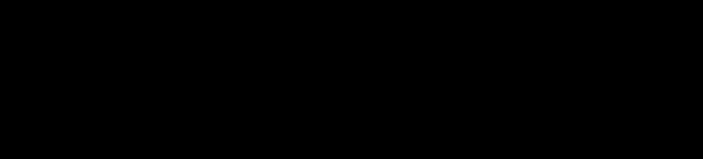
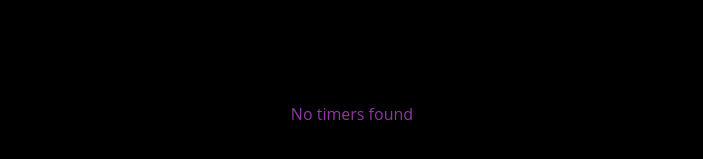
Before and after one commit to khaled-alselwady/countdown-timer, an Angular app: page / in a window 1280 px wide. Shown: the part 409-568 px from the top of the page, without its empty margins (288-991 px from the left). Built offline with nearby package versions, Linux system fonts and the light colour scheme.

Commit message:
feat(timer): add timers component

```diff
--- a/src/app/app.component.html
+++ b/src/app/app.component.html
@@ -1,3 +1,5 @@
 <app-header />
 
 <app-input-timer />
+
+<app-timers />
--- a/src/app/app.component.ts
+++ b/src/app/app.component.ts
@@ -2,11 +2,12 @@
 import { RouterOutlet } from '@angular/router';
 import { HeaderComponent } from './header/header.component';
 import { InputTimerComponent } from "./input-timer/input-timer.component";
+import { TimersComponent } from "./timers/timers.component";
 
 @Component({
   selector: 'app-root',
   standalone: true,
-  imports: [RouterOutlet, HeaderComponent, InputTimerComponent],
+  imports: [RouterOutlet, HeaderComponent, InputTimerComponent, TimersComponent],
   templateUrl: './app.component.html',
   styleUrl: './app.component.css',
 })
--- a/src/app/input-timer/input-timer.component.ts
+++ b/src/app/input-timer/input-timer.component.ts
@@ -1,6 +1,6 @@
 import { Component, signal } from '@angular/core';
 import { FormsModule } from '@angular/forms';
-import { InputTimer } from './input-timer.model';
+import { Timer } from './input-timer.model';
 
 @Component({
   selector: 'app-input-timer',
@@ -10,7 +10,7 @@
   styleUrl: './input-timer.component.css',
 })
 export class InputTimerComponent {
-  inputTimerData = signal<InputTimer>({ hours: 0, minutes: 0, title: '' });
+  inputTimerData = signal<Timer>({ hours: 0, minutes: 0, title: '' });
 
   validateInputs() {
     if (this.inputTimerData().hours < 0) {
--- a/src/app/input-timer/input-timer.model.ts
+++ b/src/app/input-timer/input-timer.model.ts
@@ -1,4 +1,4 @@
-export interface InputTimer {
+export interface Timer {
   hours: number;
   minutes: number;
   title: string;
--- /dev/null
+++ b/src/app/timers/timers.component.css
@@ -0,0 +1,19 @@
+table {
+  max-width: 50rem;
+  margin: 2rem auto;
+  padding: 1rem;
+  table-layout: fixed;
+  border-spacing: 1rem;
+  text-align: center;
+}
+
+table thead {
+  font-size: 1rem;
+  color: #9137a3;
+}
+
+table tbody {
+  font-family: "Roboto Condensed", sans-serif;
+  font-size: 0.9rem;
+  color: white;
+}
--- /dev/null
+++ b/src/app/timers/timers.component.html
@@ -0,0 +1,27 @@
+<table>
+  <thead>
+    @if(timers().length > 0){
+    <tr>
+      <th>Title</th>
+      <th>Timer</th>
+      <th>Actions</th>
+    </tr>
+    } @else {
+    <tr>
+      <td colspan="3">No timers found</td>
+    </tr>
+    }
+  </thead>
+  <tbody>
+    @for(timer of timers(); track timer.title) {
+    <tr>
+      <td>{{ timer.title }}</td>
+      <td>{{ timer.hours }}:{{ timer.minutes }}</td>
+      <td class="actions">
+        <button class="stop-button">Stop</button>
+        <button class="delete-button">Delete</button>
+      </td>
+    </tr>
+    }
+  </tbody>
+</table>
--- /dev/null
+++ b/src/app/timers/timers.component.ts
@@ -0,0 +1,13 @@
+import { Component, signal } from '@angular/core';
+import { Timer } from '../input-timer/input-timer.model';
+
+@Component({
+  selector: 'app-timers',
+  standalone: true,
+  imports: [],
+  templateUrl: './timers.component.html',
+  styleUrl: './timers.component.css',
+})
+export class TimersComponent {
+  timers = signal<Timer[]>([]);
+}
```
